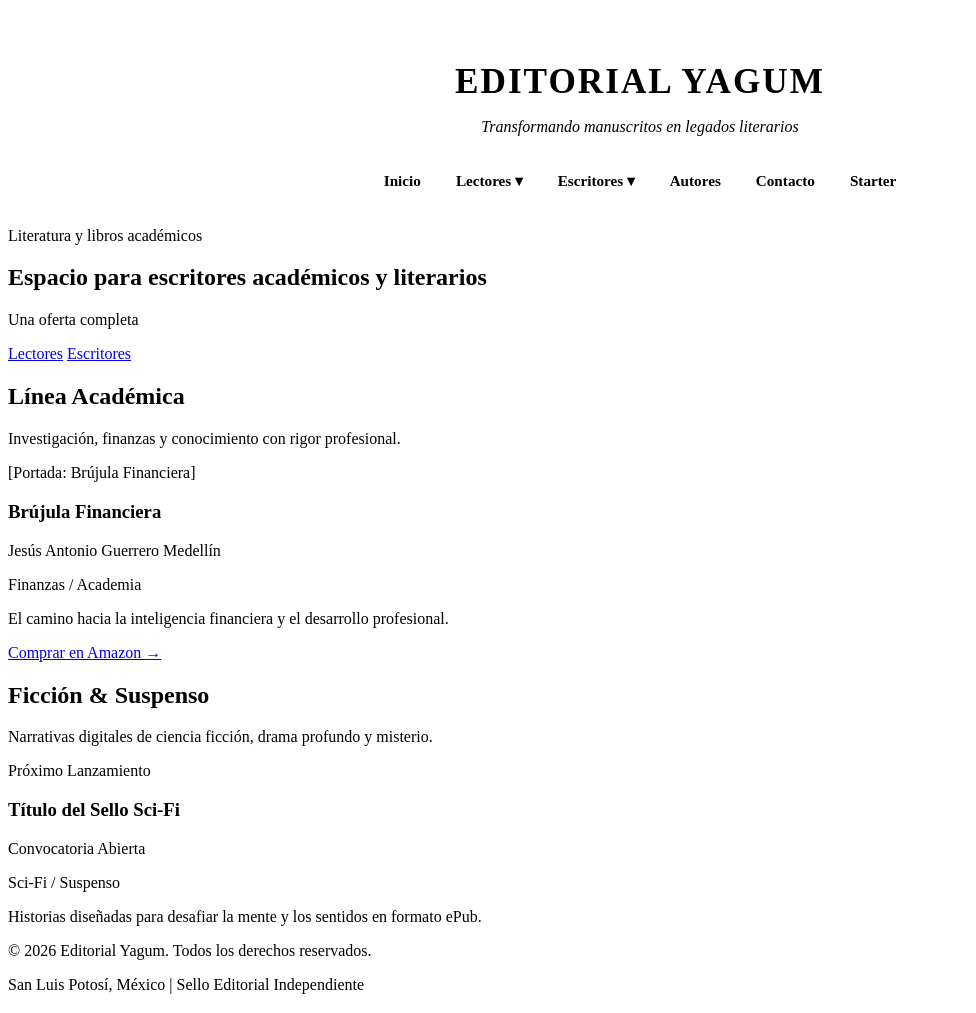
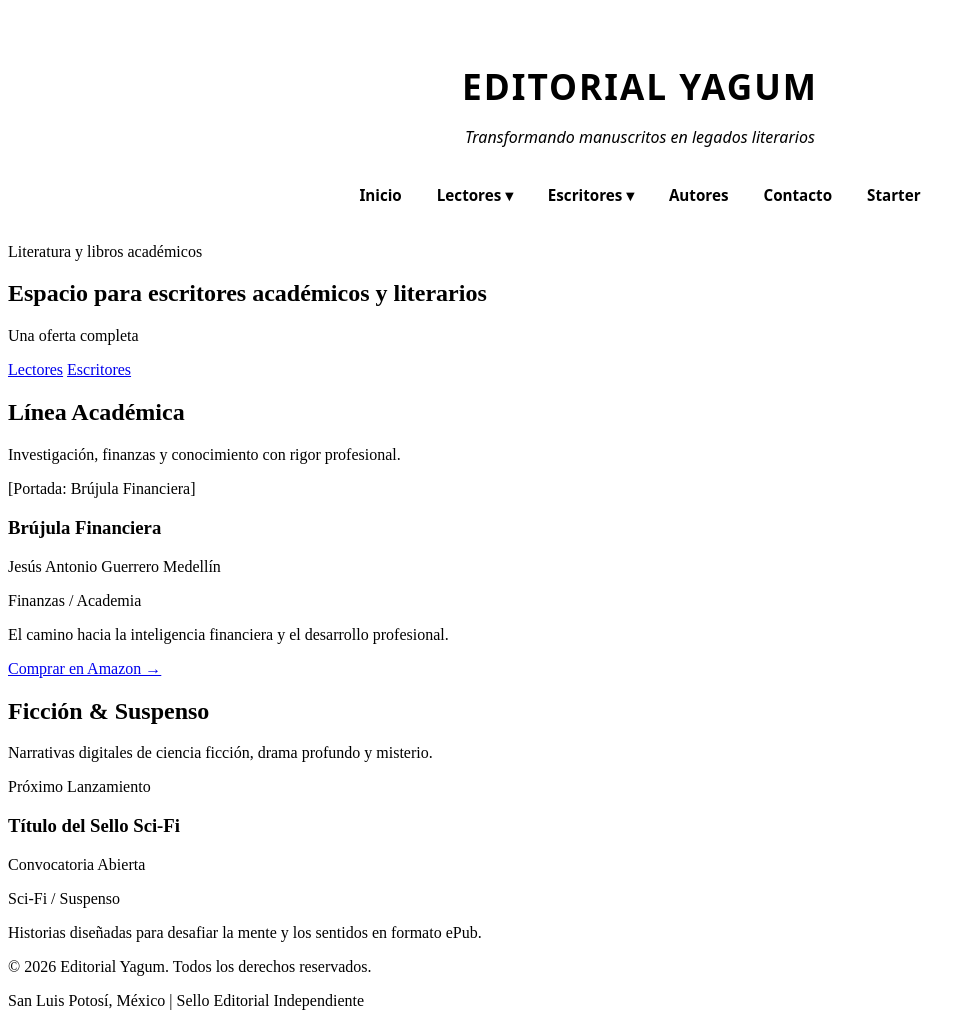
Before and after one commit to editorialyagum/Editorialyagum, a plain HTML site: page index.html in a window 1280 px wide. Shown: the whole page, without its empty margins (0-976 px from the left). Drawn offline with Linux system fonts and the light colour scheme.

Commit message:
Update style.css

```diff
--- a/style.css
+++ b/style.css
@@ -8,8 +8,9 @@
     border-bottom: 1px solid rgba(255, 255, 255, 0.05);
     padding: 30px 0 20px 0;
     text-align: center;
-    font-family: var(--font-base: system-ui, -apple-system, sans-serif;);
+    font-family: system-ui, -apple-system, sans-serif; /* <-- Corregido de forma limpia */
 }
+
 
 .header-branding h1 {
     font-size: 2.2rem;
```
